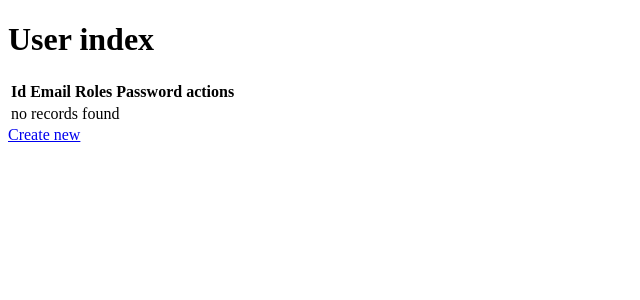
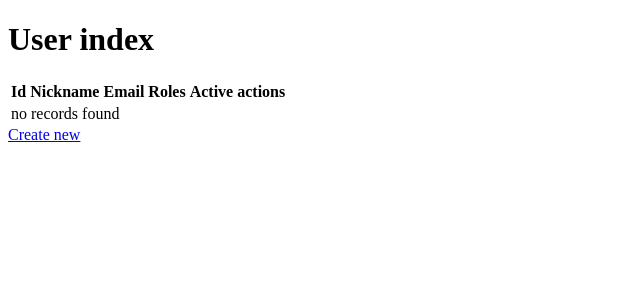
Before and after one commit to PA-Plasma/annual-project, a Symfony app: template public/templates/back/user/index.html.twig in a window 1280 px wide. Shown: the top 300 px of the page, without its empty margins (0-640 px from the left). Run offline with Twig, Linux system fonts and the light colour scheme; the template is opened without the code that fills it, so the values that code supplies are empty; some libraries are stand-ins or nearby versions.

Commit message:
auth: Add user properties to templates

```diff
--- a/public/templates/back/user/index.html.twig
+++ b/public/templates/back/user/index.html.twig
@@ -9,9 +9,10 @@
         <thead>
             <tr>
                 <th>Id</th>
+                <th>Nickname</th>
                 <th>Email</th>
                 <th>Roles</th>
-                <th>Password</th>
+                <th>Active</th>
                 <th>actions</th>
             </tr>
         </thead>
@@ -19,9 +20,10 @@
         {% for user in users %}
             <tr>
                 <td>{{ user.id }}</td>
+                <td>{{ user.nickname }}</td>
                 <td>{{ user.email }}</td>
                 <td>{{ user.roles ? user.roles|json_encode : '' }}</td>
-                <td>{{ user.password }}</td>
+                <td>{{ user.active }}</td>
                 <td>
                     <a href="{{ path('user_show', {'slug': user.slug}) }}">show</a>
                     <a href="{{ path('user_edit', {'slug': user.slug}) }}">edit</a>
```
Also changed, not shown: public/templates/back/user/show.html.twig (+16 -0 lines).
